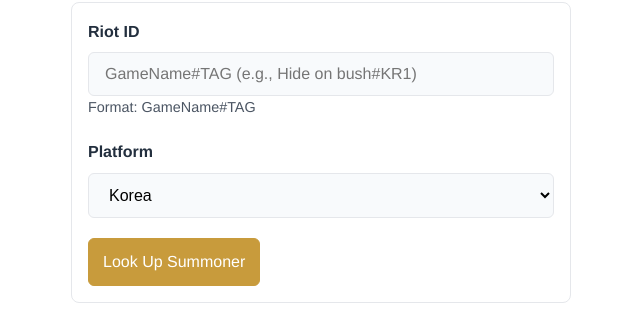
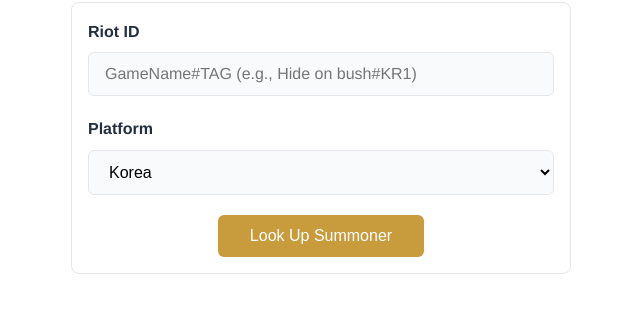
Before and after one commit to elephish1116/rift-rewind-project, a plain HTML site: page index.html in a window 1280 px wide. Shown: the part 2125-2461 px from the top of the page, without its empty margins (319-959 px from the left). Drawn offline with Linux system fonts and the light colour scheme; no server answers; a script that the page names is missing.

Commit message:
Centered the submit button & removed the format hint

```diff
--- a/index.html
+++ b/index.html
@@ -73,7 +73,6 @@
                         <label for="summoner-name">Riot ID</label>
                         <input type="text" id="summoner-name" placeholder="GameName#TAG (e.g., Hide on bush#KR1)"
                             required>
-                        <div class="mini">Format: GameName#TAG</div>
                     </div>
                     <div class="form-group">
                         <label for="region">Platform</label>
@@ -93,7 +92,7 @@
                     </div>
                 </div>
                 <div class="row">
-                    <button type="button" id="lookup-btn" class="btn primary">Look Up Summoner</button>
+                    <button type="button" id="lookup-btn" class="lookup-submit-btn">Look Up Summoner</button>
                     <span id="puuid-pill" class="pill mono" style="display:none;"></span>
                 </div>
             </div>
```
